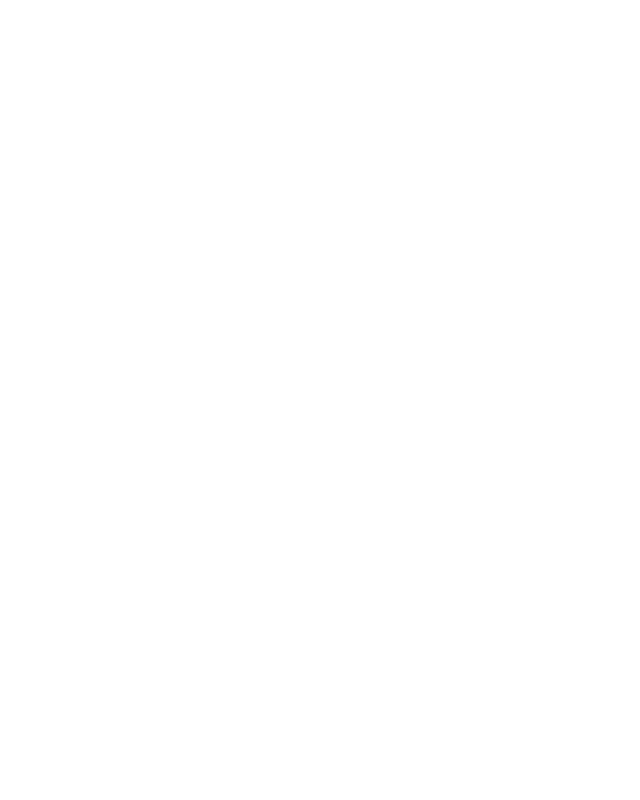
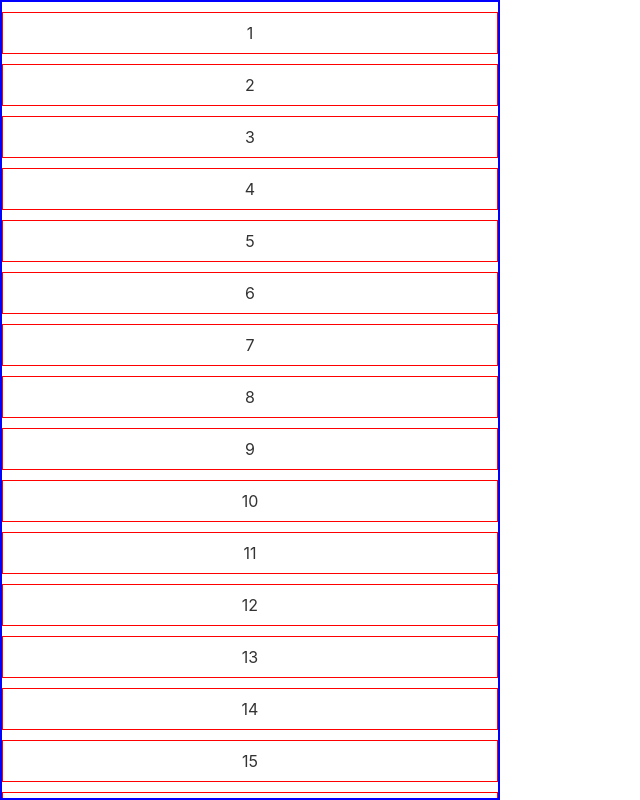
Before and after one commit to wongLeerr/vue-learn-project, a Vue app: page /demo/next-page in a window 1280 px wide. Before the commit this address had no page. Shown: the whole page, without its empty margins (0-640 px from the left). Built offline with nearby package versions, Linux system fonts and the light colour scheme.

Commit message:
feat: 实现通过滚动方式加载更多

```diff
--- a/src/App.vue
+++ b/src/App.vue
@@ -1,7 +1,5 @@
 <template>
-  <div>
-    <router-view></router-view>
-  </div>
+  <router-view></router-view>
 </template>
 
 <script setup lang="ts"></script>
@@ -11,4 +9,14 @@
 @import url(./assets/css/reset.css);
 /* 引入 element 样式 */
 @import url(element-plus/dist/index.css);
+
+html,
+body,
+#app {
+  box-sizing: border-box;
+  height: 100%;
+  margin: 0;
+  padding: 0;
+  background: transparent;
+}
 </style>
--- /dev/null
+++ b/src/components/demo/NextPage.vue
@@ -0,0 +1,43 @@
+<template>
+  <div class="scroll-container" @scroll="handleScroll">
+    <ul>
+      <li v-for="item in itemList" :key="item">{{ item }}</li>
+    </ul>
+  </div>
+</template>
+
+<script setup lang="ts">
+import { ref } from 'vue';
+
+const itemList = ref([
+  1, 2, 3, 4, 5, 6, 7, 8, 9, 10, 11, 12, 13, 14, 15, 16, 17, 18, 19, 20, 21, 22,
+  23, 24, 25, 26, 27, 28, 29, 30
+]);
+
+const handleScroll = (event) => {
+  console.log('scroll', event);
+  const { scrollTop, clientHeight, scrollHeight } = event.target;
+  if (scrollTop + clientHeight >= scrollHeight - 20) {
+    loadMore();
+  }
+};
+
+const loadMore = () => {
+  itemList.value = [...itemList.value, ...itemList.value];
+};
+</script>
+
+<style lang="less" scoped>
+.scroll-container {
+  width: 500px;
+  height: 100%;
+  border: 2px solid blue;
+  text-align: center;
+  overflow-y: scroll;
+  li {
+    margin: 10px 0;
+    padding: 10px 50px;
+    border: 1px solid red;
+  }
+}
+</style>
--- a/src/router/index.ts
+++ b/src/router/index.ts
@@ -2,6 +2,7 @@
 import NProgress from 'nprogress';
 import Home from '../pages/Home/Home.vue';
 import Category from '../pages/Category/Category.vue';
+import NextPage from '../components/demo/NextPage.vue';
 
 const routes = [
   {
@@ -13,6 +14,11 @@
     path: '/category',
     name: 'category',
     component: Category
+  },
+  {
+    path: '/demo/next-page',
+    name: 'nextPage',
+    component: NextPage
   }
 ];
 
--- a/vite.config.ts
+++ b/vite.config.ts
@@ -17,6 +17,10 @@
       preprocessorOptions: {
         less: {}
       }
+    },
+    server: {
+      port: 3000, // 将端口号改为 3000
+      open: true // 可选，设置为 true 表示启动项目后自动打开浏览器
     }
   });
 };
```
